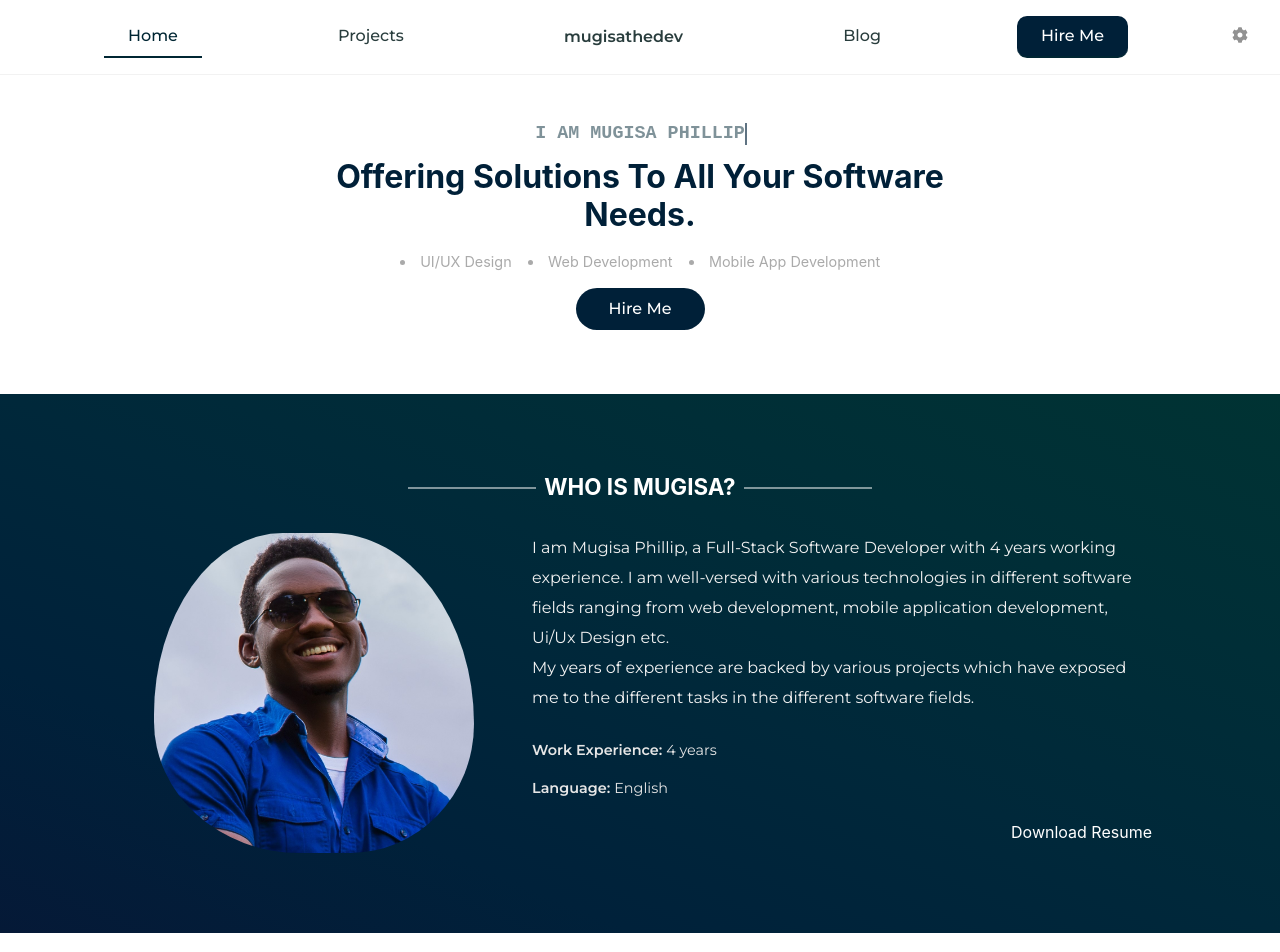
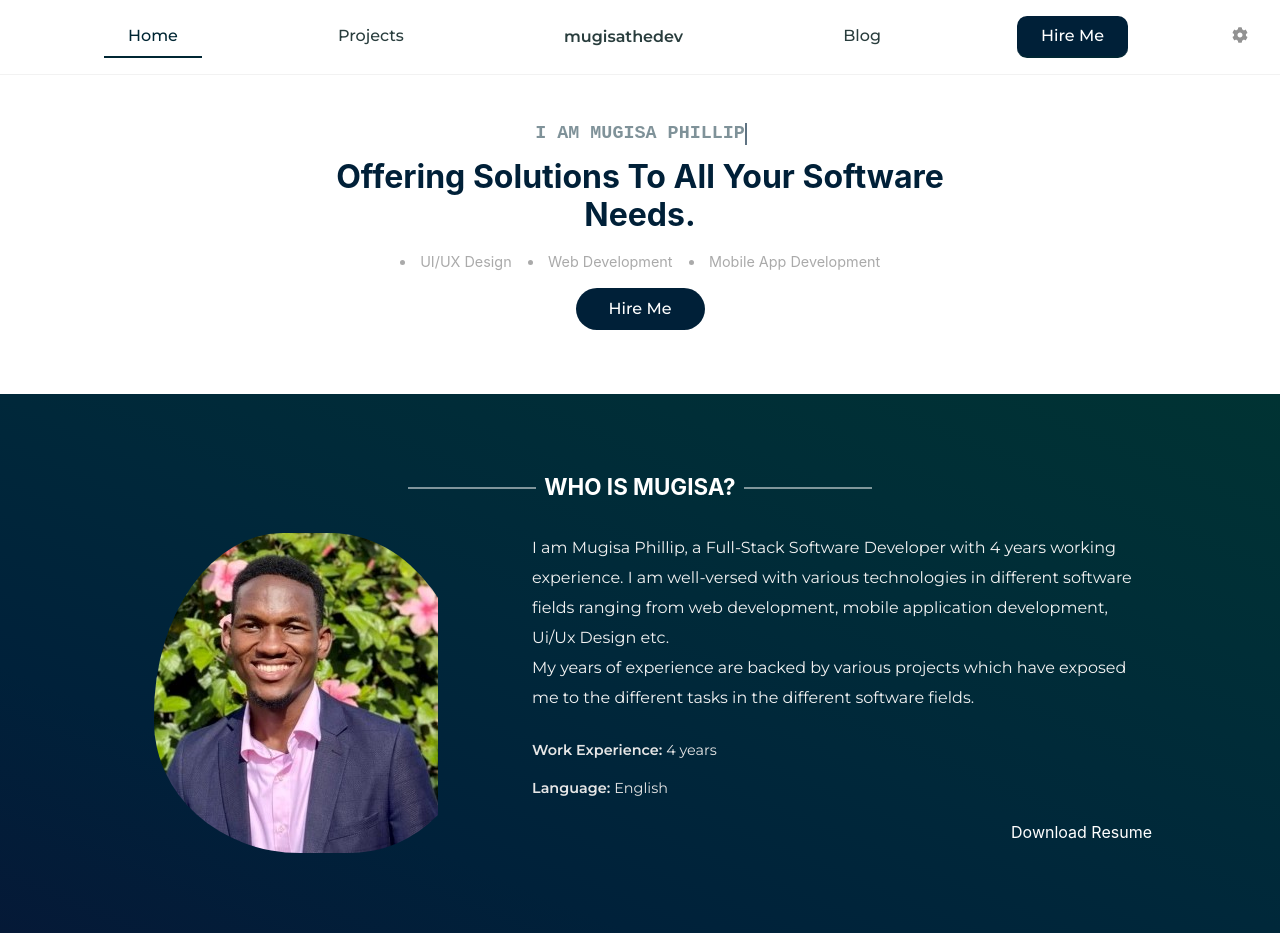
Before and after one commit to phillipmugisa/portfolio, a React (Create React App) app in the folder frontend/: page / in a window 1280 px wide. Shown: the top 952 px of the page. Built offline with nearby package versions, Linux system fonts and the light colour scheme; no server answers.

Commit message:
Update About.jsx

```diff
--- a/frontend/src/components/About.jsx
+++ b/frontend/src/components/About.jsx
@@ -7,7 +7,7 @@ const About = () => {
             <SectionHeading headingText={"Who is mugisa?"} classes="txt-white"/>
             <div className="about-body container grid">
                 <div className="img-wrapper">
-                    <img loading="lazy" src={process.env.PUBLIC_URL + '/me.jpg'} alt="phillip mugisa" className="about-img" />
+                    <img loading="lazy" src={process.env.PUBLIC_URL + '/me.jpeg'} alt="phillip mugisa" className="about-img" />
                 </div>
                 <div className="about-discription grid">
                     <p>
```
